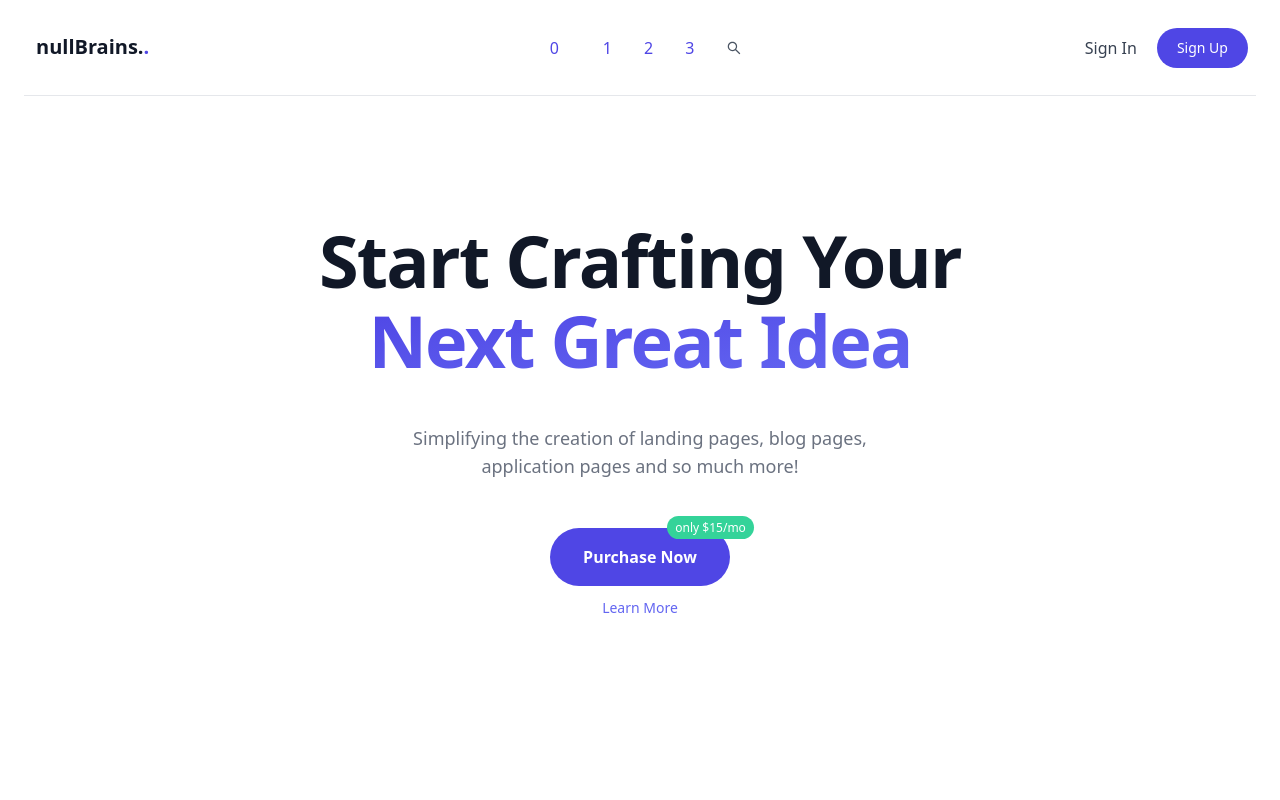
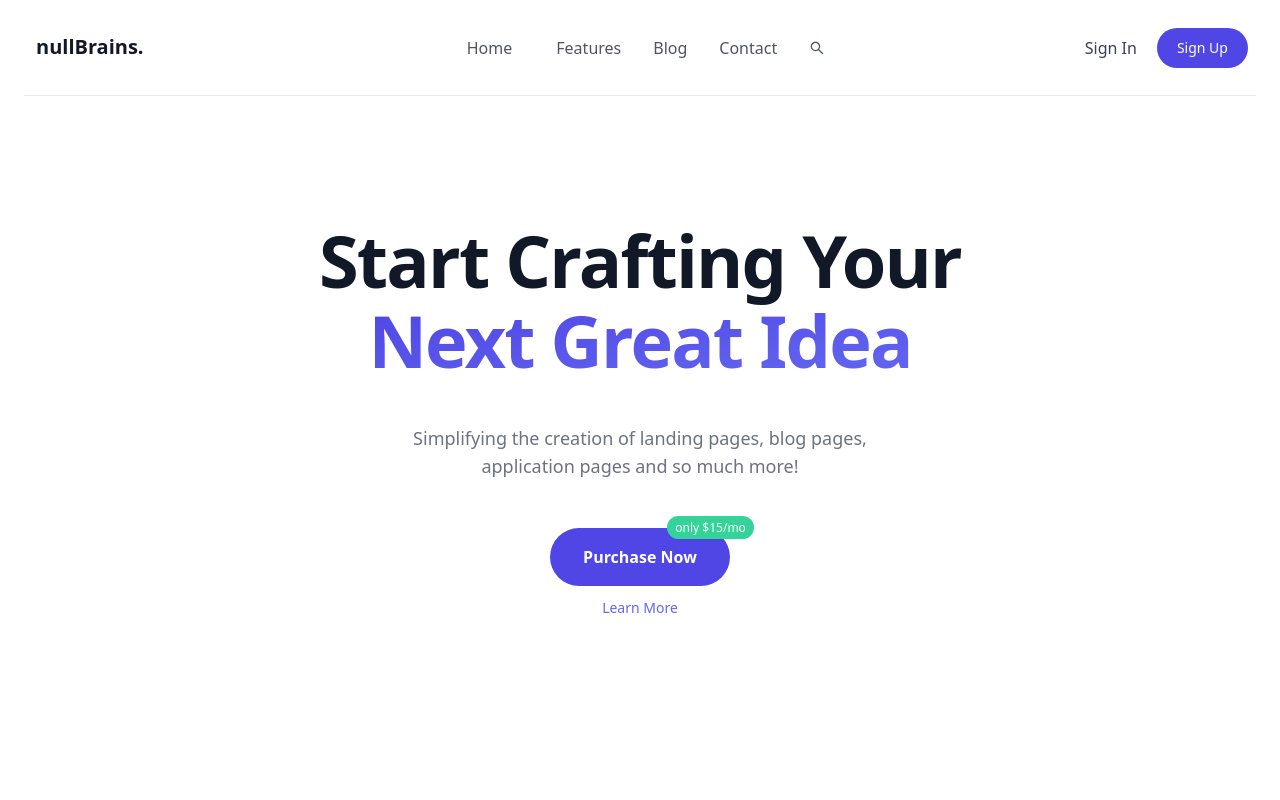
Before and after one commit to appsplash99/blowhorn-landing-page, a React (Vite) app: page / in a window 1280 px wide. Shown: the top 800 px of the page. Built offline with nearby package versions, Linux system fonts and the light colour scheme.

Commit message:
bug fixes for navbar

```diff
--- a/src/components/Navbar.tsx
+++ b/src/components/Navbar.tsx
@@ -1,7 +1,8 @@
-import React from "react";
+import React, { useEffect, useState } from "react";
+import { FaBars, FaWindowClose } from "react-icons/fa";
 import { AiOutlineSearch } from "react-icons/ai";
-import { FaBars, FaWindowClose } from "react-icons/fa";
 import { MENU_LINKS } from "../utils/menuLinks";
+import { checkExtensionOfCurrentUrl } from "../utils/utilFunctions";
 
 interface INavbarProps {
   showMobileNav: boolean;
@@ -12,6 +13,15 @@ export const Navbar: React.FC<INavbarProps> = ({
   setshowMobileNav,
   showMobileNav,
 }) => {
+  const [currentUrl, setCurrentUrl] = useState<string>(window.location.href);
+  const [urlChanged, setUrlChanged] = useState<boolean>(false);
+
+  useEffect(() => {
+    if (window.location.href !== currentUrl) {
+      setCurrentUrl(window.location.href);
+    }
+  }, [urlChanged]);
+
   return (
     <nav className={`relative z-50 h-24 select-none`}>
       <div className="container relative flex flex-wrap items-center justify-between h-24 mx-auto overflow-hidden font-medium border-b border-gray-200 md:overflow-visible lg:justify-center sm:px-4 md:px-2">
@@ -19,12 +29,11 @@ export const Navbar: React.FC<INavbarProps> = ({
           <a href="#_" className="inline-block py-4 md:py-0">
             <span className="p-1 text-xl font-black leading-none text-gray-900">
               <span>nullBrains.</span>
-              <span className="text-indigo-600">.</span>
             </span>
           </a>
         </div>
         <div
-          className={`top-0 left-0 right-0 items-start w-full h-full p-4 text-sm bg-gray-900 bg-opacity-50 md:items-center md:w-3/4 md:absolute lg:text-base md:bg-transparent md:p-0 md:relative md:flex transition-all duration-200 ease-in-out transform  ${
+          className={`top-0 left-0 right-0 items-start w-full h-full p-4 text-sm bg-gray-900 bg-opacity-50 md:items-center md:w-3/4 lg:text-base md:bg-transparent md:p-0 md:relative md:flex transition-all duration-200 ease-in-out transform  ${
             showMobileNav ? "flex fixed" : "hidden"
           }`}
         >
@@ -33,19 +42,26 @@ export const Navbar: React.FC<INavbarProps> = ({
           >
             <a
               href="#_"
-              className="inline-flex items-center block w-auto h-16 px-6 text-xl font-black leading-none text-gray-900 md:hidden"
+              className="inline-flex items-center w-auto h-16 px-6 text-xl font-black leading-none text-gray-900 md:hidden"
             >
-              nullBrains.<span className="text-indigo-600">.</span>
+              nullBrains.
             </a>
             <div className="flex flex-col items-start justify-center w-full space-x-6 text-center lg:space-x-8 md:w-2/3 md:mt-0 md:flex-row md:items-center">
-              {Object.keys(MENU_LINKS).map((key, index) => (
+              {MENU_LINKS.map((linkObj, index) => (
                 <a
                   key={index}
-                  href="#_"
-                  onClick={(e) => e.preventDefault()}
-                  className="inline-block w-full py-2 mx-0 ml-6 font-medium text-left text-indigo-600 md:ml-0 md:w-auto md:px-0 md:mx-2 lg:mx-3 md:text-center"
+                  href={linkObj.href}
+                  onClick={() => {
+                    setUrlChanged((prev) => !prev);
+                    setshowMobileNav(false);
+                  }}
+                  className={`inline-block w-full py-2 mx-0 ml-6 font-medium text-left  md:ml-0 md:w-auto md:px-0 md:mx-2 lg:mx-3 md:text-center hover:underline ${
+                    checkExtensionOfCurrentUrl(currentUrl) === linkObj.href
+                      ? "text-indigo-600"
+                      : "text-gray-600"
+                  }`}
                 >
-                  {key}
+                  {linkObj.linkName}
                 </a>
               ))}
               <a
@@ -75,7 +91,7 @@ export const Navbar: React.FC<INavbarProps> = ({
           </div>
         </div>
         <div
-          className="absolute right-0 flex flex-col items-center items-end justify-center w-10 h-10 bg-white rounded-full cursor-pointer md:hidden hover:bg-gray-100"
+          className="absolute right-0 flex flex-col items-center justify-center w-10 h-10 bg-white rounded-full cursor-pointer md:hidden hover:bg-gray-100"
           onClick={() => setshowMobileNav(!showMobileNav)}
         >
           {!showMobileNav ? (
```
